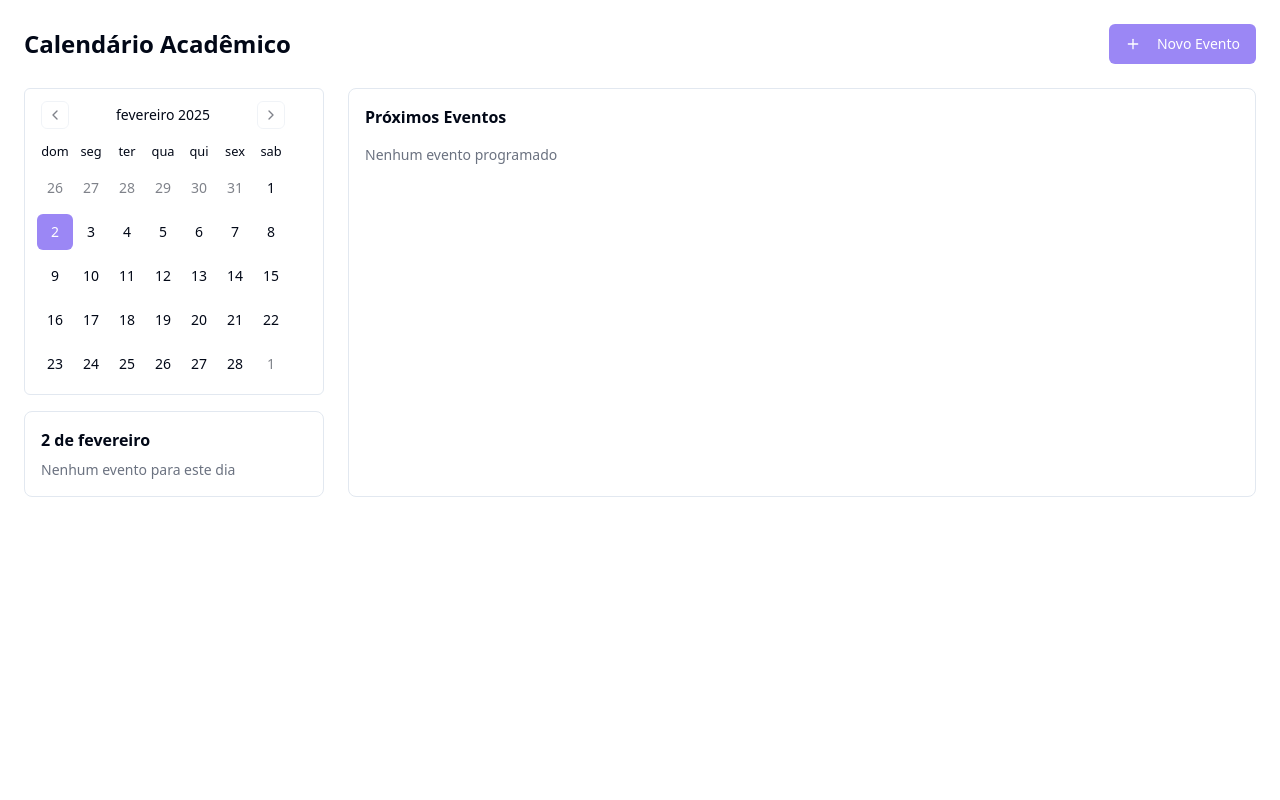
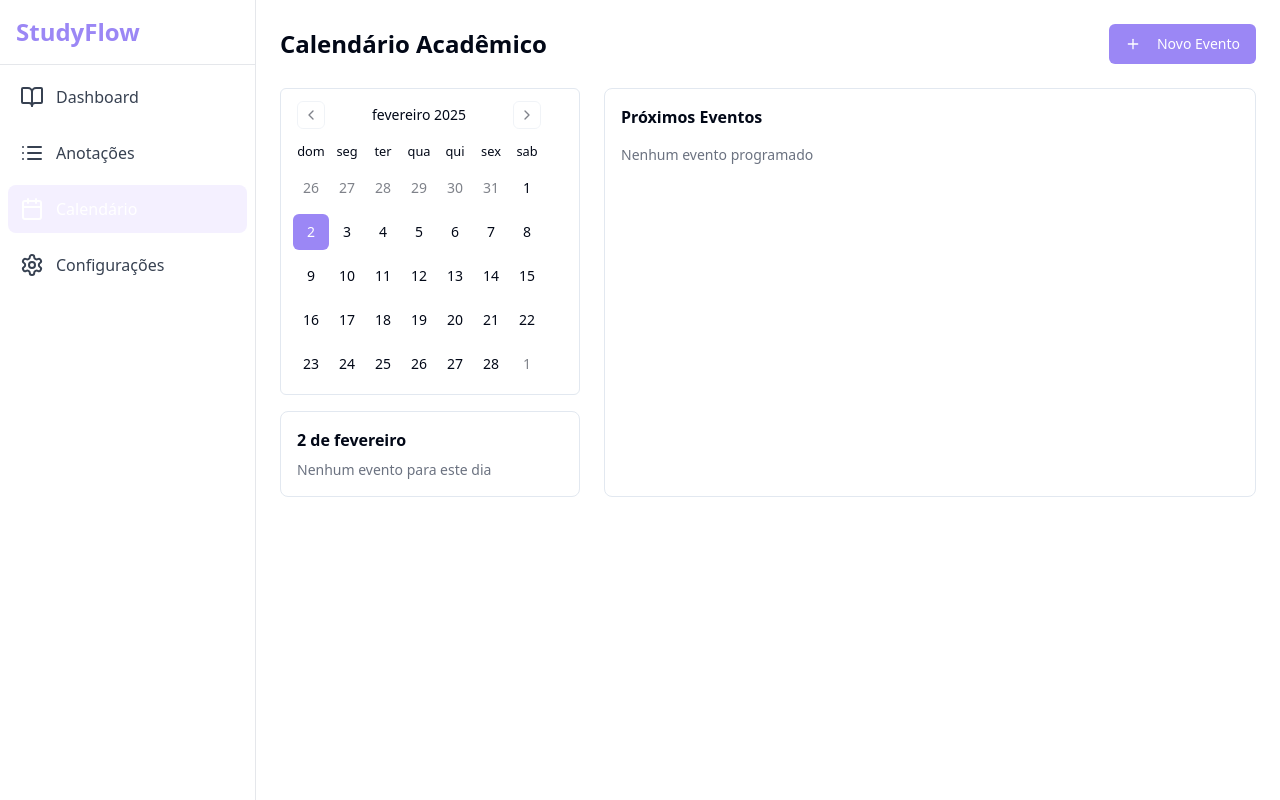
Before and after one commit to lopes-web/Clarity, a React (Vite) app: page /calendar in a window 1280 px wide. Built offline with nearby package versions, Linux system fonts and the light colour scheme.

Commit message:
Novo commit pelo pedido do usuário

```diff
--- /dev/null
+++ b/src/components/SidebarProvider.tsx
@@ -0,0 +1,34 @@
+import React, { createContext, ReactNode, useContext, useState } from 'react';
+
+interface SidebarContextType {
+  isOpen: boolean;
+  toggleSidebar: () => void;
+}
+
+const SidebarContext = createContext<SidebarContextType | null>(null);
+
+export const useSidebar = (): SidebarContextType => {
+  const context = useContext(SidebarContext);
+  if (!context) {
+    throw new Error('useSidebar must be used within a SidebarProvider');
+  }
+  return context;
+};
+
+interface SidebarProviderProps {
+  children: ReactNode;
+}
+
+export const SidebarProvider = ({ children }: SidebarProviderProps) => {
+  const [isOpen, setIsOpen] = useState(true);
+
+  const toggleSidebar = () => {
+    setIsOpen((prevOpen) => !prevOpen);
+  };
+
+  return (
+    <SidebarContext.Provider value={{ isOpen, toggleSidebar }}>
+      {children}
+    </SidebarContext.Provider>
+  );
+};
--- /dev/null
+++ b/src/components/SidebarProvider/index.tsx
@@ -0,0 +1,34 @@
+import React, { createContext, ReactNode, useContext, useState } from 'react';
+
+interface SidebarContextType {
+  isOpen: boolean;
+  toggleSidebar: () => void;
+}
+
+const SidebarContext = createContext<SidebarContextType | null>(null);
+
+export const useSidebar = (): SidebarContextType => {
+  const context = useContext(SidebarContext);
+  if (!context) {
+    throw new Error('useSidebar must be used within a SidebarProvider');
+  }
+  return context;
+};
+
+interface SidebarProviderProps {
+  children: ReactNode;
+}
+
+export const SidebarProvider = ({ children }: SidebarProviderProps) => {
+  const [isOpen, setIsOpen] = useState(true);
+
+  const toggleSidebar = () => {
+    setIsOpen((prevOpen) => !prevOpen);
+  };
+
+  return (
+    <SidebarContext.Provider value={{ isOpen, toggleSidebar }}>
+      {children}
+    </SidebarContext.Provider>
+  );
+};
--- a/src/pages/Calendar.tsx
+++ b/src/pages/Calendar.tsx
@@ -28,6 +28,9 @@ import {
 } from "@/components/ui/select";
 import { useForm } from "react-hook-form";
 import { cn } from "@/lib/utils";
+
+import Sidebar from "@/components/Sidebar";
+import { SidebarProvider } from "@/components/SidebarProvider";
 
 interface Event {
   id: string;
@@ -86,6 +89,10 @@ const CalendarPage = () => {
   ];
 
   return (
+    <SidebarProvider>
+      <div className="flex min-h-screen overflow-hidden">
+        <Sidebar />
+        <main className="flex-1 overflow-auto">
           <div className="container mx-auto p-6">
             <div className="flex justify-between items-center mb-6">
               <h1 className="text-2xl font-bold">Calendário Acadêmico</h1>
@@ -290,6 +297,9 @@ const CalendarPage = () => {
               </div>
             </div>
           </div>
+        </main>
+      </div>
+    </SidebarProvider>
   );
 };
 
```
Lines whose indentation alone changed are shown as unchanged.
